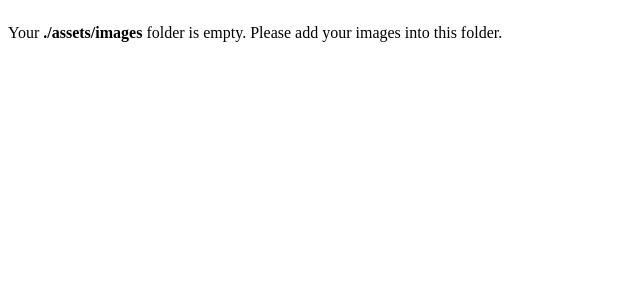
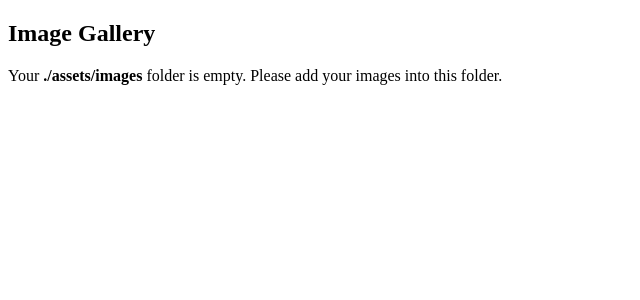
Before and after one commit to Animalfox/SD-Image-Tagger, a Nuxt app: page / in a window 1280 px wide. Shown: the top 300 px of the page, without its empty margins (0-640 px from the left). Built offline with nearby package versions, Linux system fonts and the light colour scheme.

Commit message:
STYLE: Move Image Gallery into a separate component

```diff
--- a/app.vue
+++ b/app.vue
@@ -1,37 +1,5 @@
-<script setup lang="ts">
-import { useStore } from "~/stores/default";
-
-const store = useStore();
-const previewSizes = 64;
-</script>
-
 <template>
   <main>
-    <template v-if="store.images.length > 0">
-      <p>Your <b>./assets/images</b> folder contains:</p>
-      <div>
-        <NuxtImg
-          v-for="image in store.images"
-          :key="image.path"
-          :src="image.path"
-          :width="previewSizes"
-          :height="previewSizes"
-        />
-      </div>
-    </template>
-    <template v-if="store.images.length == 0">
-      <p>
-        Your <b>./assets/images</b> folder is empty. Please add your images into
-        this folder.
-      </p>
-    </template>
+    <ImageGallery />
   </main>
 </template>
-
-<style lang="scss">
-div {
-  display: flex;
-  flex-wrap: wrap;
-  gap: 10px;
-}
-</style>
--- /dev/null
+++ b/components/ImageGallery.vue
@@ -0,0 +1,38 @@
+<script setup lang="ts">
+import { useStore } from "@/stores/default";
+
+const store = useStore();
+const previewSizes = 64;
+</script>
+
+<template>
+  <section>
+    <h2>Image Gallery</h2>
+    <template v-if="store.images.length > 0">
+      <p>Your <b>./assets/images</b> folder contains:</p>
+      <div>
+        <NuxtImg
+          v-for="image in store.images"
+          :key="image.path"
+          :src="image.path"
+          :width="previewSizes"
+          :height="previewSizes"
+        />
+      </div>
+    </template>
+    <template v-if="store.images.length == 0">
+      <p>
+        Your <b>./assets/images</b> folder is empty. Please add your images into
+        this folder.
+      </p>
+    </template>
+  </section>
+</template>
+
+<style scoped lang="scss">
+div {
+  display: flex;
+  flex-wrap: wrap;
+  gap: 10px;
+}
+</style>
```
